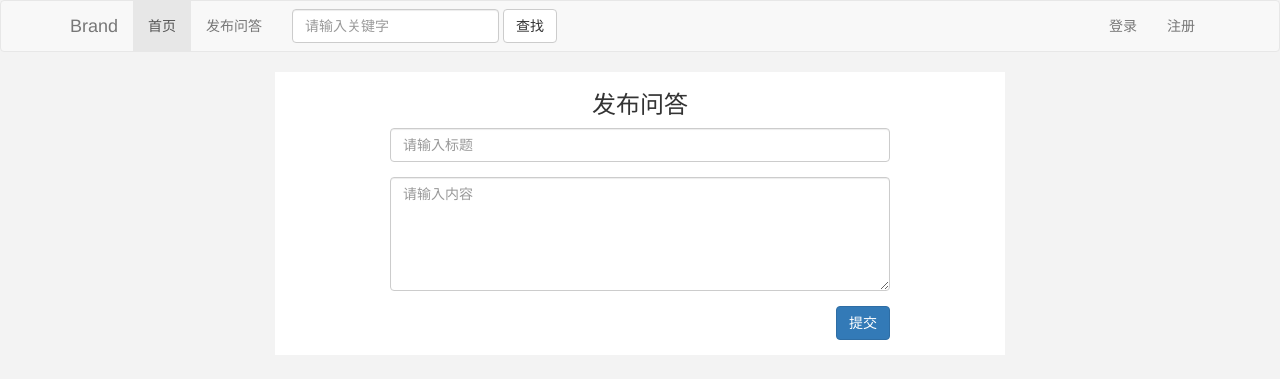
After one commit to test-only-my/ketang, a Flask app: page /question in a window 1280 px wide. The commit adds this page. Shown: the top 379 px of the page. Run offline with Flask 2, Linux system fonts and the light colour scheme; some libraries are stand-ins or nearby versions.

Commit message:
发布问答页面

```diff
--- a/zlkt/static/css/index.css
+++ b/zlkt/static/css/index.css
@@ -7,3 +7,14 @@ body{
     margin: 0 auto;
     overflow: hidden;
 }
+
+h3{
+    text-align: center;
+}
+
+.form_question{
+    width:500px;
+    margin:0 auto;
+    overflow: hidden;
+    text-align: right;
+}
--- /dev/null
+++ b/zlkt/templates/question.html
@@ -0,0 +1,24 @@
+{% extends 'base.html' %}
+{% block title %}
+    <title>发布问答
+    </title>
+{#            <link rel="stylesheet" href="{{ url_for('static',filename='css/question.css') }}">#}
+{% endblock title %}
+{% block body %}
+<div class="info_body">
+    <h3>发布问答</h3>
+    <form action="" method="post">
+        <div class="form_question">
+            <div class="form-group">
+                <input name="title" type="text" placeholder="请输入标题" class="form-control">
+            </div>
+            <div class="form-group">
+                <textarea name="content" rows="5" class="form-control" placeholder="请输入内容"></textarea>
+            </div>
+            <div class="form-group">
+                <button type="submit" class="btn btn-primary tijiao">提交</button>
+            </div>
+        </div>
+    </form>
+    </div>
+{% endblock body %}
--- a/zlkt/zlkt.py
+++ b/zlkt/zlkt.py
@@ -72,6 +72,9 @@ def if_login_processor():
             return {'user':user}
     return {}
 
+@app.route('/question')
+def question():
+    return render_template('question.html')
 
 if __name__ == '__main__':
     app.run()
```
Also changed, not shown: zlkt/static/css/question.css (added, +14 -0 lines).
